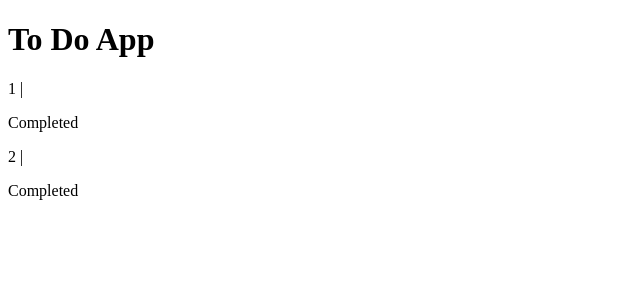
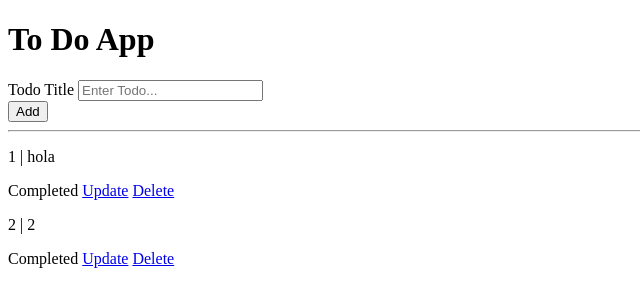
Before and after one commit to Lucasgarciamdz/TO-DO-List, a Flask app: page / in a window 1280 px wide. Shown: the top 307 px of the page, without its empty margins (0-640 px from the left). Run offline with Flask 2, Linux system fonts and the light colour scheme; data comes from the database, SQL or seed files in the repository; both versions use the stored data as it was after the commit.

Commit message:
app funcional, agregar y borrar tareas - falta corregir update

```diff
--- a/app/main.py
+++ b/app/main.py
@@ -20,19 +20,19 @@ def todo_list():
 
 @app.route("/add", methods=["POST"])
 def add():
-    title = request.form.get("title")
-    new_todo = Todo(title=title, complete=False)
+    task = request.form.get("title")
+    new_todo = Todo(task=task, completed=False)
     db.session.add(new_todo)
     db.session.commit()
-    return redirect(url_for("home"))
+    return redirect(url_for("todo_list"))
 
 
 @app.route("/update/<int:todo_id>")
 def update(todo_id):
     todo = Todo.query.filter_by(id=todo_id).first()
-    todo.complete = not todo.complete
+    todo.completed = not todo.completed
     db.session.commit()
-    return redirect(url_for("home"))
+    return redirect(url_for("todo_list"))
 
 
 @app.route("/delete/<int:todo_id>")
@@ -40,7 +40,7 @@ def delete(todo_id):
     todo = Todo.query.filter_by(id=todo_id).first()
     db.session.delete(todo)
     db.session.commit()
-    return redirect(url_for("home"))
+    return redirect(url_for("todo_list"))
 
 
 with app.app_context():
--- a/templates/home.html
+++ b/templates/home.html
@@ -11,9 +11,20 @@
 
     <h1>To Do App</h1>
 
+    <form action="/add" method="post">
+        <div>
+            <label>Todo Title</label>
+            <input type="text" name="title" placeholder="Enter Todo...">
+            <br>
+            <button type="submit">Add</button>
+        </div>
+    </form>
+
+    <hr>
+
     {% for todo in todo_list %}
 
-    <p>{{todo.id }} | {{ todo.title }}</p>
+    <p>{{todo.id }} | {{ todo.task }}</p>
 
     {% if todo.complete == False %}
     <span>Not Complete</span>
@@ -21,8 +32,10 @@
     <span>Completed</span>
     {% endif %}
 
+    <a href="/update/{{ todo.id }}">Update</a>
+    <a href="/delete/{{ todo.id }}">Delete</a>
+
     {% endfor %}
-
 </body>
 
 </html>
```
Also changed, not shown: var/main-instance/todo.db.
